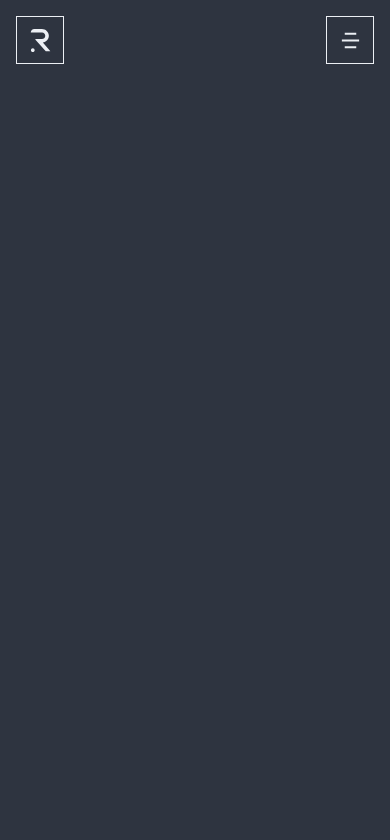
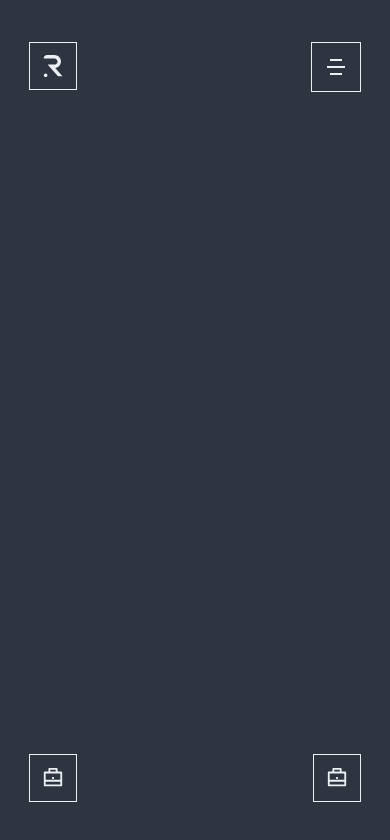
Before and after one commit to the-hyperoot/Portfolio, a React (Create React App) app: page / in a window 390 px wide. Shown: the top 840 px of the page. Built offline with nearby package versions, Linux system fonts and the light colour scheme.

Commit message:
overlay UI is working fine now

```diff
--- a/src/components/overlay.jsx
+++ b/src/components/overlay.jsx
@@ -1,3 +1,4 @@
+/* eslint-disable no-unused-vars */
 import React, { useState } from "react";
 import {
     RiMenu5Fill,
@@ -9,9 +10,12 @@ import {
     RiMailLine,
 } from "react-icons/ri";
 
+import { ReactComponent as Logo } from "./../images/logo.svg";
+
 export default function Overlay(props) {
     // ! Menu Toggle
     const [openMenu, setOpenMenu] = useState(true);
+    const [showDivs, setShowDivs] = useState(false);
     const toggleMenu = () => {
         setOpenMenu(!openMenu);
     };
@@ -28,82 +32,69 @@ export default function Overlay(props) {
     return (
         <>
             <div className="overlay">
-                <div className="Home" onClick={() => scrollToSection(props.home)}>
-                    <button className="top-left flex-center overlay-button">
-                        <svg
-                            xmlns="http://www.w3.org/2000/svg"
-                            viewBox="0 0 2250 2250"
-                            className="icon logo"
-                        >
-                            <path d="M523.665 0c-194.01 0-351.303 157.274-351.303 351.322h1101.94c178.129 0 322.306 148.288 315.508 327.895-6.471 170.889-152.281 303.564-323.266 303.564H656.113c-29.938 0-45.858 35.334-26.04 57.763l1010.72 1143.99h410.583c22.583 0 34.605-26.654 19.626-43.572l-716.932-811.584c336.517-40.269 596.874-332.12 587.023-681.483C1930.876 285.069 1625.45-.002 1262.49-.002H523.666Z" />
-                            <path d="M189.261 2068.21c0 100.331 81.456 181.787 181.787 181.787s181.787-81.456 181.787-181.787-81.456-181.787-181.787-181.787-181.787 81.456-181.787 181.787Z" />
-                        </svg>
+
+                <div className="logo-container">
+                    <button className="logo-button" onClick={() => scrollToSection(props.home)}>
+                        <Logo />
                     </button>
                 </div>
-                <div>
+
+                <div className="nav-container">
+                    <div className="nav-items">
                         <button
-                        className="top-right flex-center overlay-button"
-                        onClick={toggleMenu}
+                            className="nav-button"
+                            onClick={() => setShowDivs(!showDivs)}
                         >
-                        <RiMenu5Fill className="icon menu" />
+                            <RiMenu5Fill className="nav-icon" />
                         </button>
-                    <div className={openMenu ? "nav-menu" : "nav-menu nav-menu-show"}>
-                        <ul>
-                            <li
-                                className="nav-items"
+                    </div>
+                    <div
+                        className={`nav-items ${showDivs ? " show" : "hide"}`}
                         onClick={() => scrollToSection(props.experience)}
                     >
-                                <button className="flex-center nav-item-button">
-                                    <RiBriefcaseLine className="icon" />
+                        <button className="nav-button">
+                            <RiBriefcaseLine className="nav-icon" />
                         </button>
-                                <div className="nav-item-text">
-                                    <h2>Experience</h2>
+                        <div className="nav-item-text">Experience</div>
                     </div>
-                            </li>
-                            <li
-                                className="nav-items"
+                    <div
+                        className={`nav-items ${showDivs ? " show" : "hide"}`}
                         onClick={() => scrollToSection(props.project)}
                     >
-                                <button className="flex-center nav-item-button">
-                                    <RiStackLine className="icon" />
+                        <button className="nav-button">
+                            <RiStackLine className="nav-icon" />
                         </button>
-                                <div className="nav-item-text">
-                                    <h2>Project</h2>
+                        <div className="nav-item-text">Project</div>
                     </div>
-                            </li>
-                            <li
-                                className="nav-items"
+                    <div
+                        className={`nav-items ${showDivs ? " show" : "hide"}`}
                         onClick={() => scrollToSection(props.blog)}
                     >
-                                <button className="flex-center nav-item-button">
-                                    <RiBallPenLine className="icon" />
+                        <button className="nav-button">
+                            <RiBallPenLine className="nav-icon" />
                         </button>
-                                <div className="nav-item-text">
-                                    <h2>Blog</h2>
+                        <div className="nav-item-text">Blog</div>
                     </div>
-                            </li>
-                            <li
-                                className="nav-items"
+                    <div
+                        className={`nav-items ${showDivs ? " show" : "hide"}`}
                         onClick={() => scrollToSection(props.contact)}
                     >
-                                <button className="flex-center nav-item-button">
-                                    <RiMailLine className="icon" />
+                        <button className="nav-button">
+                            <RiMailLine className="nav-icon" />
                         </button>
-                                <div className="nav-item-text">
-                                    <h2>Contact</h2>
-                                </div>
-                            </li>
-                        </ul>
+                        <div className="nav-item-text">Contact</div>
                     </div>
                 </div>
-                <div>
-                    <button className="bottom-left flex-center overlay-button">
-                        <RiArrowDownSLine className="icon" />
+
+                <div className="next-section-container">
+                    <button className="next-section-button" onClick={() => scrollToSection(props.home)}>
+                        <RiBriefcaseLine className="next-section-icon" />
                     </button>
                 </div>
-                <div>
-                    <button className="bottom-right flex-center overlay-button">
-                        <RiFileList2Line className="icon" />
+
+                <div className="blog-container">
+                    <button className="blog-button" onClick={() => scrollToSection(props.home)}>
+                        <RiBriefcaseLine className="blog-icon" />
                     </button>
                 </div>
             </div>
--- a/src/css/app.css
+++ b/src/css/app.css
@@ -1,6 +1,5 @@
 @import url('./defaults/constants.css');
 @import url('./defaults/reset.css');
-@import url('./utils.css');
 @import url('./overlay.css');
 
 /* COMMON PROPERTIES */
--- a/src/css/overlay.css
+++ b/src/css/overlay.css
@@ -1,4 +1,3 @@
-/* !Overlay */
 .overlay {
     z-index: 20;
     position: fixed;
@@ -6,170 +5,150 @@
     height: 100vh;
 }
 
-.overlay-button {
+/* !Logo [top-left] */
+
+.logo-container {
     position: absolute;
-    border-style: solid;
-    border-width: 1px;
-    color: var(--COLOR_TEXT);
     width: 3rem;
     height: 3rem;
-    transition: 0.3s;
-}
-
-.top-left {
     top: 5vh;
     left: 7.5vw;
 }
 
-.top-right {
-    top: 5vh;
-    right: 7.5vw;
+.logo-button {
+    position: relative;
+    height: 100%;
+    width: 100%;
+    padding: 25%;
+    fill: var(--COLOR_TEXT);
+    color: var(--COLOR_TEXT);
+    border-style: solid;
+    border-width: thin;
 }
 
-.bottom-left {
-    bottom: 5vh;
-    left: 7.5vw;
-}
-
-.bottom-right {
-    bottom: 5vh;
-    right: 7.5vw;
-}
-
-.icon {
-    transition: 0.3s;
-    position: relative;
-    color: var(--COLOR_TEXT);
-    width: 50%;
-    height: 50%;
-}
-
-.logo>path {
-    transition: 0.3s;
-    fill: var(--COLOR_TEXT);
-}
-
-.overlay-button:hover {
-    color: var(--COLOR_PRIMARY);
-    z-index: 21;
-}
-
-.overlay-button:hover .icon {
+.logo-button:hover {
+    fill: var(--COLOR_PRIMARY);
     color: var(--COLOR_PRIMARY);
 }
 
-.overlay-button:hover .logo>path {
-    fill: var(--COLOR_PRIMARY);
+/* !Nav Menu [top-right] */
+
+.nav-container {
+    position: absolute;
+    top: 5vh;
+    right: 7.5vw;
+    display: flex;
+    flex-direction: column;
+    align-items: flex-end;
 }
 
-@media (max-width: 540px) {
-    .top-left {
-        width: 3rem;
-        height: 3rem;
-        top: 1rem;
-        left: 1rem;
-        transform: none;
-    }
-
-    .top-right {
-        width: 3rem;
-        height: 3rem;
-        top: 1rem;
-        right: 1rem;
-        transform: none;
-    }
-
-    .bottom-left {
-        display: none;
-    }
-
-    .bottom-right {
-        display: none;
-    }
+.nav-items {
+    display: flex;
+    flex-direction: row-reverse;
+    align-items: center;
+    justify-content: right;
+    border-style: solid;
+    border-width: thin;
+    margin-bottom: 1rem;
 }
 
-/* Nav Menu */
-.nav-menu {
+.hide {
     transition: all 300ms ease-in-out;
+    opacity: 0;
     visibility: hidden;
-    opacity: 0;
 }
 
-.nav-menu-show {
+.show {
     visibility: visible;
     opacity: 1;
 }
 
-.nav-menu>ul {
-    display: flex;
-    flex-direction: column;
-    align-items: flex-end;
-    position: absolute;
-    top: calc(10vh + 3rem);
-    right: 7.5%;
-}
-
-.nav-items {
-    border-style: solid;
-    border-width: thin;
-    display: flex;
-    flex-direction: row-reverse;
-    align-items: center;
-    /* border-bottom: none; */
-    margin-top: 0.5rem;
-}
-
-
-/* .nav-items:last-child {
-    border-bottom: thin solid var(--COLOR_TEXT);
-} */
-
-.nav-item-button {
-    transition: all 300ms ease-in-out;
-    color: var(--COLOR_TEXT);
-    width: calc(3rem - 2px);
+.nav-button {
+    width: 3rem;
     height: 3rem;
 }
 
+.nav-icon {
+    position: relative;
+    height: 100%;
+    width: 100%;
+    padding: 25%;
+    color: var(--COLOR_TEXT);
+}
+
 .nav-item-text {
-    transition: all 300ms ease-in-out;
+    color: var(--COLOR_PRIMARY);
+    padding: 0.5rem;
     display: none;
-    font-size: 10px;
-    padding: 0.5rem;
-    color: var(--COLOR_PRIMARY);
 }
 
 .nav-items:hover {
     color: var(--COLOR_PRIMARY);
-    border-bottom: thin solid var(--COLOR_PRIMARY);
+    z-index: 10;
 }
 
-.nav-items:hover:nth-child(n) {
+.nav-items:hover .nav-icon {
     color: var(--COLOR_PRIMARY);
-    z-index: 21;
 }
 
 .nav-items:hover .nav-item-text {
     display: inline-block;
 }
 
-.nav-items:hover .icon {
+/* !Next Section [bottom-left] */
+
+.next-section-container {
+    position: absolute;
+    width: 3rem;
+    height: 3rem;
+    bottom: 5vh;
+    left: 7.5vw;
+}
+
+.next-section-button {
+    width: 100%;
+    height: 100%;
+    padding: 25%;
+    position: relative;
+    color: var(--COLOR_TEXT);
+    border-style: solid;
+    border-width: thin;
+}
+
+.next-section-icon {
+    width: 100%;
+    height: 100%;
+}
+
+.next-section-button:hover {
     color: var(--COLOR_PRIMARY);
 }
 
-@media (max-width: 540px) {
-    .nav-items {
-        width: 50%;
-    }
+/* !Blog [bottom-right] */
 
-    .nav-menu>ul {
-        top: 5rem;
-        right: 1rem;
-        width: calc(100vw - 2rem);
-    }
+.blog-container {
+    position: absolute;
+    width: 3rem;
+    height: 3rem;
+    bottom: 5vh;
+    right: 7.5vw;
+}
 
-    .nav-item-text {
-        display: inline-block;
-        color: var(--COLOR_TEXT);
-    }
+.blog-button {
+    width: 100%;
+    height: 100%;
+    padding: 25%;
+    position: relative;
+    color: var(--COLOR_TEXT);
+    border-style: solid;
+    border-width: thin;
 }
+
+.blog-icon {
+    width: 100%;
+    height: 100%;
+}
+
+.blog-button:hover {
+    color: var(--COLOR_PRIMARY);
+}
--- a/src/css/utils.css
+++ /dev/null
@@ -1,235 +0,0 @@
-/* ---FLEX--- */
-.flex-row {
-    display: flex;
-    flex-direction: row;
-}
-
-.flex-wrap {
-    flex-wrap: wrap;
-}
-
-.flex-column {
-    display: flex;
-    flex-direction: column;
-}
-
-.flex-center {
-    display: flex;
-    align-items: center;
-    justify-content: center;
-}
-
-.flex-align-center {
-    display: flex;
-    align-items: center;
-}
-
-.flex-justify-center {
-    display: flex;
-    justify-content: center;
-}
-
-.flex-justify-space-between {
-    display: flex;
-    justify-content: space-between;
-}
-
-.flex-justify-space-around {
-    display: flex;
-    justify-content: space-around;
-}
-
-/* ---GRID--- */
-.grid-center {
-    display: grid;
-    place-items: center;
-}
-
-/* ---PADDING--- */
-.padding-vertical-sm {
-    padding-top: 0.5rem;
-    padding-bottom: 0.5rem;
-}
-
-.padding-horizontal-sm {
-    padding-left: 0.5rem;
-    padding-right: 0.5rem;
-}
-
-.padding-horizontal-md {
-    padding-left: 1rem;
-    padding-right: 1rem;
-}
-
-.padding-sm {
-    padding: 0.5rem;
-}
-
-.padding-md {
-    padding: 1rem;
-}
-
-.padding-ml {
-    padding: 1.5rem;
-}
-
-.padding-bottom-xl {
-    padding-bottom: 3rem;
-}
-
-/* ---MARGIN--- */
-.margin-top-md {
-    margin-top: 1rem;
-}
-
-.margin-top-lg {
-    margin-top: 2rem;
-}
-
-.margin-right-xs {
-    margin-right: 0.25rem;
-}
-
-.margin-right-sm {
-    margin-right: 0.5rem;
-}
-
-.margin-right-md {
-    margin-right: 1rem;
-}
-
-.margin-bottom-sm {
-    margin-bottom: 0.5rem;
-}
-
-.margin-bottom-md {
-    margin-bottom: 1rem;
-}
-
-.margin-bottom-ml {
-    margin-bottom: 1.5rem;
-}
-
-.margin-bottom-lg {
-    margin-bottom: 2rem;
-}
-
-.margin-left-sm {
-    margin-left: 0.5rem;
-}
-
-.margin-vertical-xs {
-    margin-top: 0.25rem;
-    margin-bottom: 0.25rem;
-}
-
-.margin-vertical-sm {
-    margin-top: 0.5rem;
-    margin-bottom: 0.5rem;
-}
-
-.margin-vertical-md {
-    margin-top: 1rem;
-    margin-bottom: 1rem;
-}
-
-.margin-vertical-lg {
-    margin-top: 2rem;
-    margin-bottom: 2rem;
-}
-
-.margin-horizontal-xs {
-    margin-right: 0.25rem;
-    margin-left: 0.25rem;
-}
-
-.margin-horizontal-sm {
-    margin-right: 0.5rem;
-    margin-left: 0.5rem;
-}
-
-.margin-horizontal-md {
-    margin-right: 1rem;
-    margin-left: 1rem;
-}
-
-/* ---FONT--- */
-.font-size-sm {
-    font-size: 0.75rem;
-}
-
-.font-size-ms {
-    font-size: 0.875rem;
-}
-
-.font-size-md {
-    font-size: 1rem;
-}
-
-.font-size-ml {
-    font-size: 1.5rem;
-}
-
-.font-size-lg {
-    font-size: 2rem;
-}
-
-.font-size-xl {
-    font-size: 3rem;
-}
-
-.font-weight-400 {
-    font-weight: 400;
-}
-
-.font-weight-500 {
-    font-weight: 500;
-}
-
-.font-weight-600 {
-    font-weight: 600;
-}
-
-.font-weight-700 {
-    font-weight: 700;
-}
-
-/* ---IMAGE--- */
-.image {
-    width: 100%;
-    object-fit: cover;
-    object-position: center;
-}
-
-/* ---TEXT--- */
-.text-highlight {
-    color: var(--COLOR_BRAND_ALPHA);
-}
-
-.text-strike {
-    text-decoration: line-through;
-}
-
-.text-underline {
-    text-decoration: underline;
-}
-
-/* ---TABLET VIEW--- */
-@media (max-width: 768px) {
-    .margin-vertical-lg {
-        margin-top: 1rem;
-        margin-bottom: 1rem;
-    }
-}
-
-/* ---MOBILE VIEW--- */
-@media (max-width: 540px) {
-    .padding-md {
-        padding: 0.5rem;
-    }
-
-    /* ---FONT--- */
-    .font-size-xl {
-        font-size: 2rem;
-    }
-}
```
Also changed, not shown: src/images/logo.png (deleted), src/images/logo.svg. Lines whose indentation alone changed are shown as unchanged.
